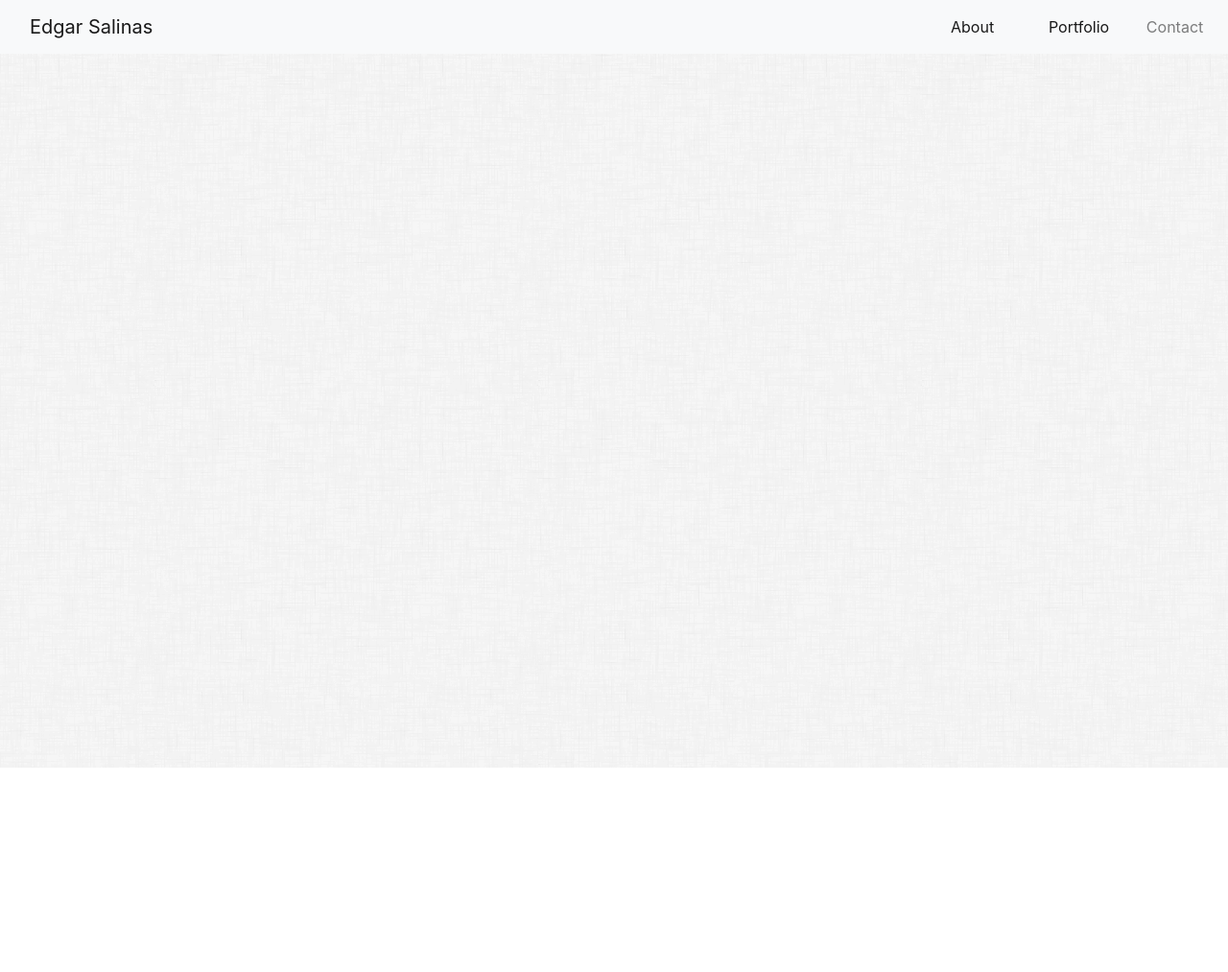
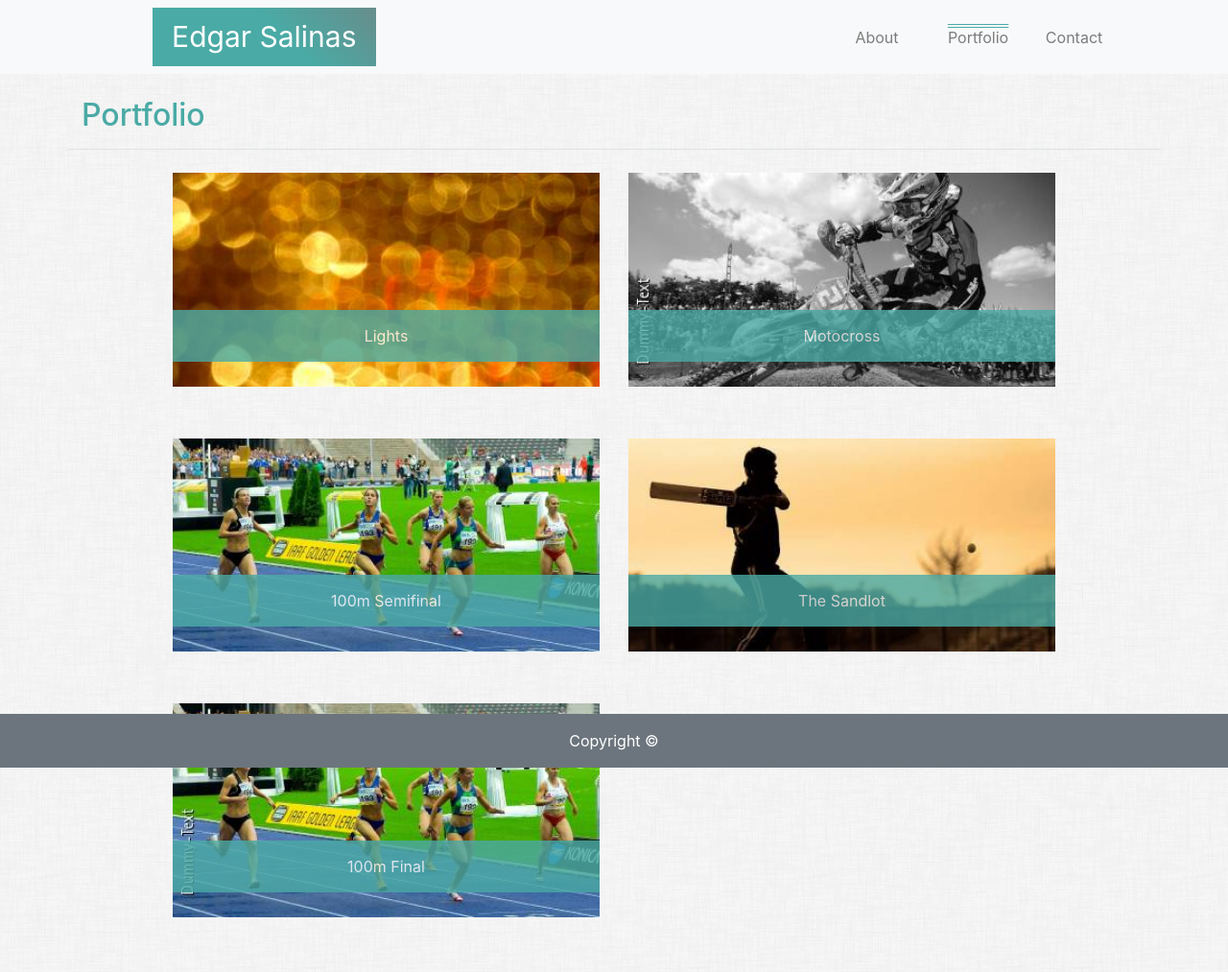
Before and after one commit to edgarftp/Bootstrap-Portfolio, a plain HTML site: page portfolio.html in a window 1280 px wide. Shown: the whole page at 96% size. Before the commit the page ends 800 px from the top, so only its background shows below. Drawn offline with nearby package versions, Linux system fonts and the light colour scheme.

Commit message:
Footer working, portfolio working, gradient added

```diff
--- a/assets/css/style.css
+++ b/assets/css/style.css
@@ -1,4 +1,72 @@
 
 body {
     background-image: url(../../assets/images/dust_scratches.png);
+    padding-bottom:
 }
+
+@keyframes name-grad {
+    0%{background-position:0% 72%}
+    50%{background-position:100% 29%}
+    100%{background-position:0% 72%}
+}
+.navbar-brand {
+    background: linear-gradient(45deg,#4aaaa5 30%, #aa4a4f, #4aaaa5);
+    background-size: 400% 400%;
+    animation: name-grad 1.5s ease-in-out;
+    color: white !important;
+    font-size: 30px;
+    margin: auto;
+    padding: 20px;
+    text-align: center;
+}
+
+.nav-item:hover {
+    background: linear-gradient(122deg,#4aaaa5, #3b8683, #4aaaa5);
+    background-size: 400% 400%;
+    animation: name-grad 1s ease-in-out;
+}
+.nav-item:hover .nav-link {
+    color: white !important;
+}
+
+.active {
+    text-decoration: overline double #4aaaa5;
+    color: #7c7c7d !important;
+}
+
+.header-pages {
+    color: #4aaaa5;
+}
+
+.container {
+    margin-bottom: 5%;
+}
+
+.img-btn {
+    background-color: #4aaaa5;
+    position: relative;
+    bottom: 80px;
+    padding: 15px;
+    color: white;
+    opacity: .8;
+}
+.port-link:link {
+    text-decoration: none;
+}
+
+.port-link:visited {
+    text-decoration: none;
+}
+
+@keyframes gradient-txt {
+    0%{background-position:0% 62%}
+    50%{background-position:100% 39%}
+    100%{background-position:0% 62%}
+}
+
+.div-img:hover .img-btn {
+    background: linear-gradient(107deg, #aa754a, #4aaaa5, #aa4a7f);
+    background-size: 600% 600%;
+    animation: gradient-txt 4s ease-in-out infinite;
+    opacity: 1;
+}
--- a/portfolio.html
+++ b/portfolio.html
@@ -4,31 +4,87 @@
     <meta charset="UTF-8">
     <meta name="viewport" content="width=device-width, initial-scale=1.0">
     <meta http-equiv="X-UA-Compatible" content="ie=edge">
-    <title>P O R T F O L I O</title>
+    <title>P O R T F O L I O </title>
     <link rel="stylesheet" href="https://stackpath.bootstrapcdn.com/bootstrap/4.1.0/css/bootstrap.min.css" integrity="sha384-9gVQ4dYFwwWSjIDZnLEWnxCjeSWFphJiwGPXr1jddIhOegiu1FwO5qRGvFXOdJZ4"crossorigin="anonymous">
     <link rel="stylesheet" href="assets/css/style.css">
 </head>
 <body>
     <nav class="navbar navbar-expand-lg navbar-light bg-light">
-        <a class="navbar-brand col-lg-9" href="#">Edgar Salinas</a>
-        <button class="navbar-toggler" type="button" data-toggle="collapse" data-target="#navbarNav" aria-controls="navbarNav" aria-expanded="false"
-            aria-label="Toggle navigation">
-            <span class="navbar-toggler-icon"></span>
-        </button>
-        <div class="collapse navbar-collapse" id="navbarNav">
+        <div class="col-1"></div>
+        <div class="col-7">
+            <a class="navbar-brand col-4 ml-4 p-2" href="#">Edgar Salinas</a>
+            <button class="navbar-toggler" type="button" data-toggle="collapse" data-target="#navbarNav" aria-controls="navbarNav" aria-expanded="false"
+                aria-label="Toggle navigation">
+                <span class="navbar-toggler-icon"></span>
+            </button>
+        </div>
+        <div class="collapse navbar-collapse col-4" id="navbarNav">
             <ul class="navbar-nav">
-                <li class="nav-item active col-4">
+                <li class="nav-item text-center col-4">
                     <a class="nav-link" href="index.html">About<span class="sr-only">(current)</span></a>
                 </li>
-                <li class="nav-item col-4">
+                <li class="nav-item text-center active col-4">
                     <a class="nav-link active" href="portfolio.html">Portfolio</a>
                 </li>
-                <li class="nav-item col-4">
+                <li class="nav-item text-center col-4">
                     <a class="nav-link" href="contact.html">Contact</a>
                 </li>
             </ul>
         </div>
-    </nav>
+        </nav>
+    <div class="container">
+        <div class="row">
+
+            <!-- Row 1 -->
+
+            <h2 class="col-12 text-left border-bottom mt-4 mb-4 pb-3 header-pages">Portfolio</h2>
+
+            <!-- Row 2 -->
+
+            <div class="col-1"></div>
+
+            <div class="col-md-5 col-xm-12 div-img">
+                <img class="w-100" src="assets/images/pf1.jpeg" alt="">
+                <div class="text-center img-btn w-100">Lights</div>
+            </div>
+            <a class="port-link col-md-5 col-xm-12"href="#">
+                <div class="div-img">
+                    <img class="w-100" src="assets/images/pf2.jpeg" alt="">
+                    <div class="text-center img-btn w-100">Motocross</div>
+                </div>
+            </a>
+            <div class="col-1"></div>
+
+            <div class="col-1"></div>
+
+            <div class="col-md-5 col-xm-12 div-img">
+                <img class="w-100" src="assets/images/pf3.jpeg" alt="">
+                <div class="text-center img-btn w-100">100m Semifinal</div>
+            </div>
+            <a class="port-link col-md-5 col-xm-12"href="#">
+                <div class="div-img">
+                    <img class="w-100" src="assets/images/pf4.jpeg" alt="">
+                    <div class="text-center img-btn w-100">The Sandlot</div>
+                </div>
+            </a>
+            <div class="col-1"></div>
+
+            <div class="col-1"></div>
+
+            <div class="col-md-5 col-xm-12 div-img">
+                <img class="w-100" src="assets/images/pf5.jpeg" alt="">
+                <div class="text-center img-btn w-100">100m Final</div>
+            </div>
+
+            <div class="col-6"></div>
+
+        </div>
+
+    </div>
+
+    <footer class="d-flex fixed-bottom justify-content-center p-3 bg-secondary text-white">
+            Copyright ©
+        </footer>
 
 <script src="https://code.jquery.com/jquery-3.3.1.slim.min.js" integrity="sha384-q8i/X+965DzO0rT7abK41JStQIAqVgRVzpbzo5smXKp4YfRvH+8abtTE1Pi6jizo" crossorigin="anonymous"></script>
 <script src="https://cdnjs.cloudflare.com/ajax/libs/popper.js/1.14.0/umd/popper.min.js" integrity="sha384-cs/chFZiN24E4KMATLdqdvsezGxaGsi4hLGOzlXwp5UZB1LY//20VyM2taTB4QvJ" crossorigin="anonymous"></script>
```
Also changed, not shown: contact.html (+11 -6 lines), index.html (+26 -59 lines).
